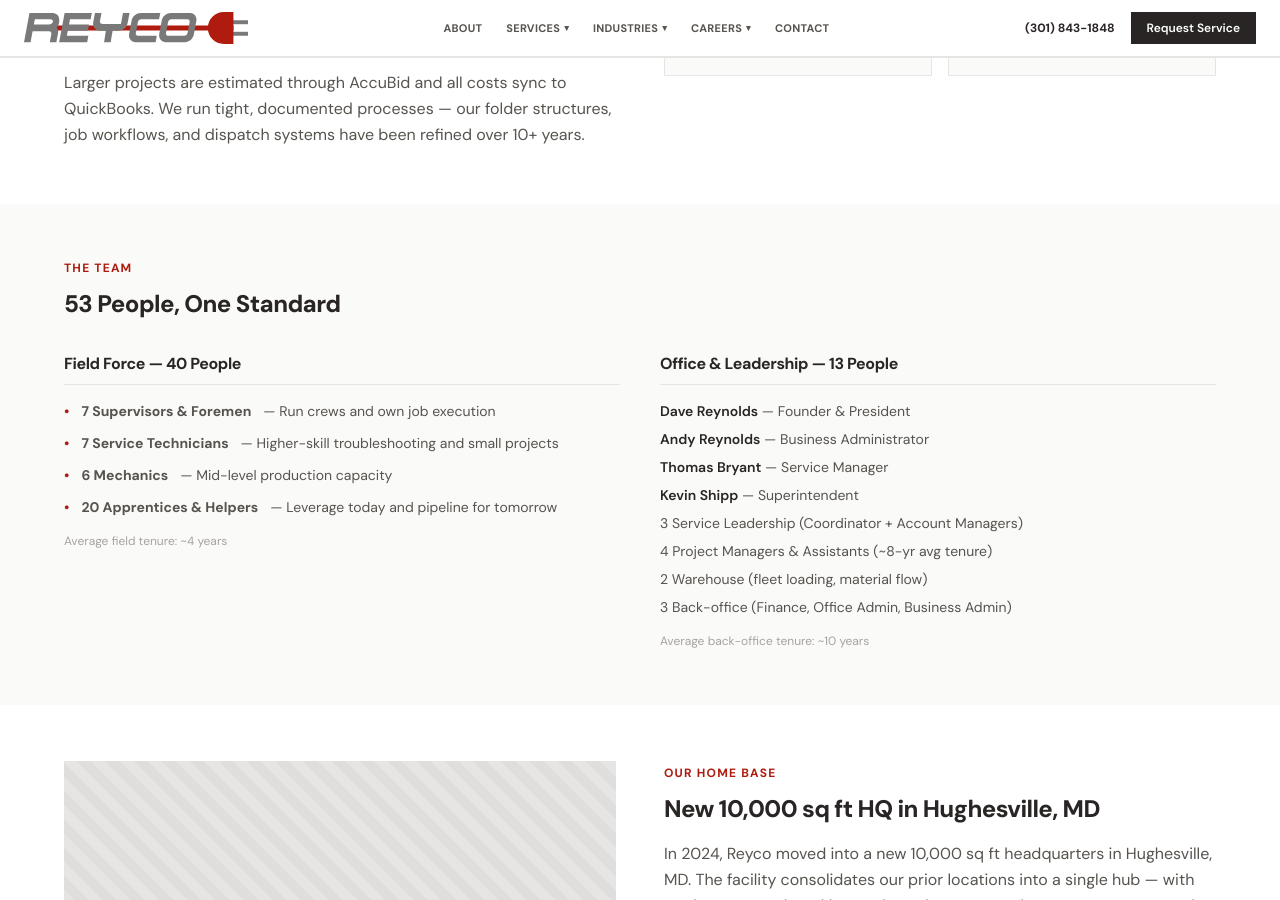
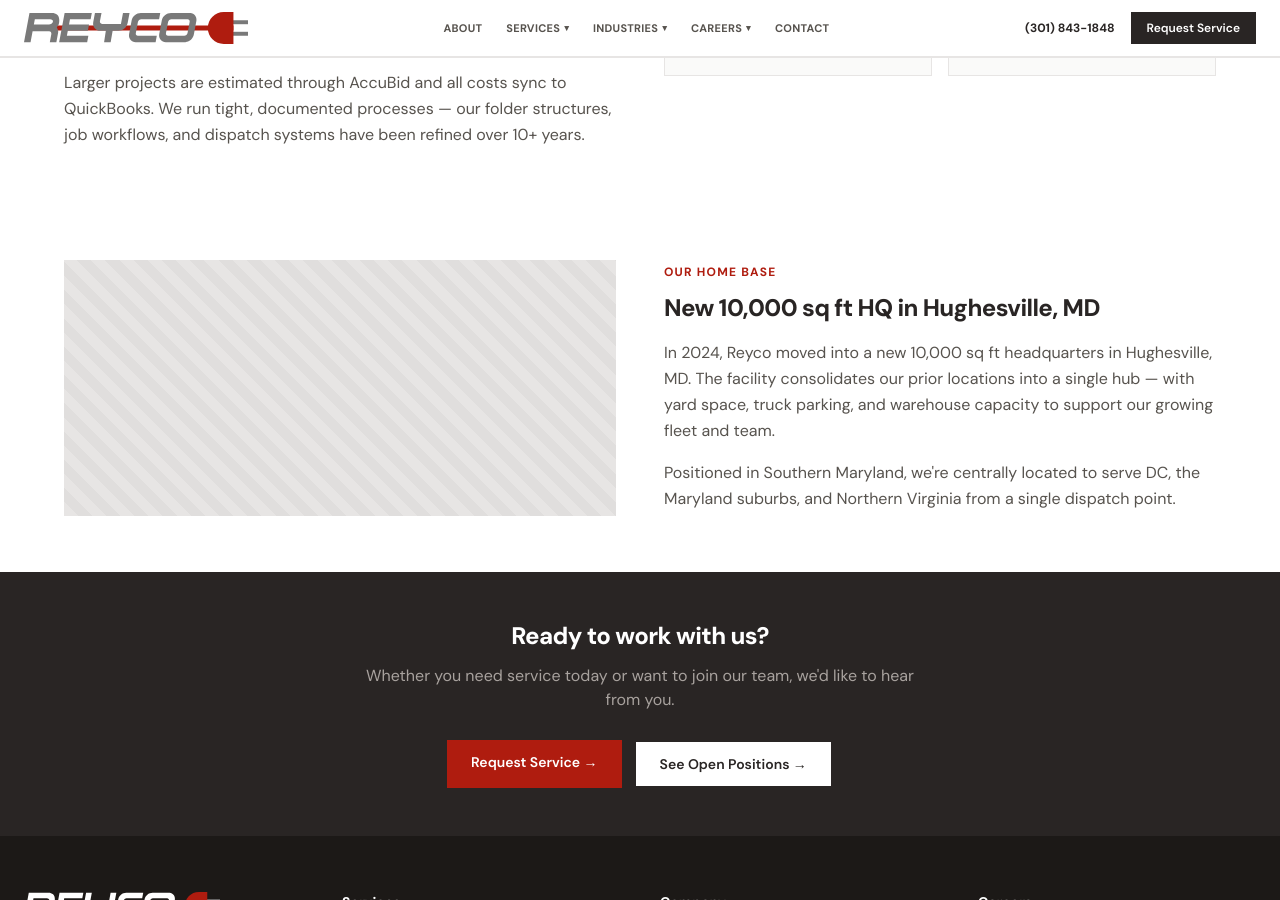
Before and after one commit to reycoelectric/reycoelectric.github.io, a Jekyll site: the page built from about.html, in a window 1280 px wide and 900 px high, scrolled down 1690 px. Built offline with Jekyll 4.4.1, drawn with Linux system fonts in a browser that asks for light colours.

Commit message:
Hide about page team section (toggle via the_team.hidden)
Made-with: Cursor

```diff
--- a/_data/pages/about.yml
+++ b/_data/pages/about.yml
@@ -38,6 +38,7 @@ how_we_work:
     processes — our folder structures, job workflows, and dispatch systems have been refined over 10+ years.
 
 the_team:
+  hidden: true
   label: "The Team"
   headline: "53 People, One Standard"
 
--- a/_data/team.yml
+++ b/_data/team.yml
@@ -7,14 +7,6 @@ leadership:
   - name: "Andy Reynolds"
     title: "Business Administrator"
     note: "Manages IT, systems, and BuildOps implementation."
-
-  - name: "Thomas Bryant"
-    title: "Service Manager"
-    note: "Manages dispatch and coordinates field technicians."
-
-  - name: "Kevin Shipp"
-    title: "Superintendent"
-    note: "Field oversight, quality control, weekly job reviews."
 
 field_force:
   total: 40
--- a/about.html
+++ b/about.html
@@ -77,7 +77,8 @@ and Virginia. EMR 0.81, top 10% nationally."
   </div>
 </section>
 
-<!-- Team Structure -->
+{% unless copy.the_team.hidden %}
+<!-- Team Structure (driven by _data/team.yml) -->
 <section class="bg-stone-50 py-14 px-4 md:px-16">
   <div class="max-w-7xl mx-auto">
     <div class="section-label">{{ copy.the_team.label }}</div>
@@ -112,6 +113,7 @@ and Virginia. EMR 0.81, top 10% nationally."
     </div>
   </div>
 </section>
+{% endunless %}
 
 <!-- HQ -->
 <section class="py-14 px-4 md:px-16">
```
